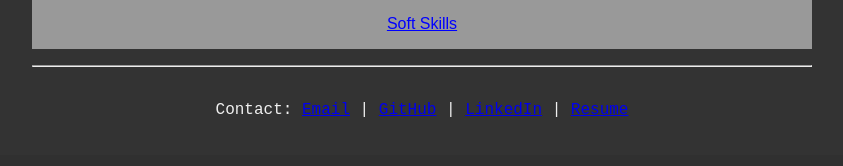
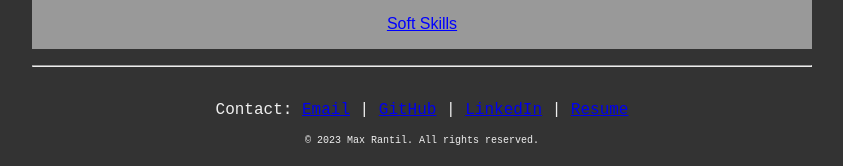
Before and after one commit to maxrantil/maxrantil.github.io, a PHP site: page / in a window 1280 px wide. Shown: the part 2984-3150 px from the top of the page, without its empty margins (218-1061 px from the left). Before the commit the page ends 3101 px from the top, so only its background shows below. Run offline with PHP 8.4, Linux system fonts and the light colour scheme.

Commit message:
copyright added

```diff
--- a/index.html
+++ b/index.html
@@ -433,7 +433,8 @@
               <li>
                 <strong>Ability to Align Approach to Individual Needs and Adaptability</strong>:
                 I am adaptable and able to align my approach to meet individual needs,
-              a skill that has been crucial in roles that require understanding and addressing diverse perspectives and
+                a skill that has been crucial in roles that require understanding and addressing diverse perspectives
+                and
                 requirements.
               </li>
               <br>
@@ -465,7 +466,8 @@
               <br>
               <li>
                 <strong>Flexibility and Easy-to-work-with Demeanor</strong>:
-              I am flexible and easy to work with, able to adapt to changing circumstances and work effectively within a
+                I am flexible and easy to work with, able to adapt to changing circumstances and work effectively within
+                a
                 team.
               </li>
               <br>
@@ -487,12 +489,14 @@
       </section>
       <footer id="work-experience">
         <p>Contact: <a href="mailto:portfolio.yn79c@simplelogin.com" title="Send an email to Max Rantil">Email</a> | <a
-        href="https://github.com/maxrantil" title="Link to Max Rantil's GitHub profile" class="link-external">GitHub</a>
+          href="https://github.com/maxrantil" title="Link to Max Rantil's GitHub profile"
+          class="link-external">GitHub</a>
           | <a href="https://www.linkedin.com/in/maxrantil" title="Link to Max Rantil's LinkedIn profile"
           class="link-external">LinkedIn</a> | <a
           href="https://www.canva.com/design/DAFnGdFegCs/9V-Xdn7FXAdEoxji-CKHFw/view#1" title="Watch my Resume"
           class="link-external">Resume</a></p>
         </footer>
+        <p class="copyright">&copy; 2023 Max Rantil. All rights reserved.</p>
     </div>
     <script src="./script.js"></script>
   </main>
--- a/styles.css
+++ b/styles.css
@@ -158,6 +158,14 @@ ul {
   margin: 0 auto;
 }
 
+.copyright {
+  text-align: center;
+  /* padding: 20px; */
+  /* max-width: 800px; */
+  margin: 0 auto;
+  font-size: 10px;
+}
+
 @media (max-width: 1200px) {
   body {
     padding: 0 10%;
```
Lines whose indentation alone changed are shown as unchanged.
